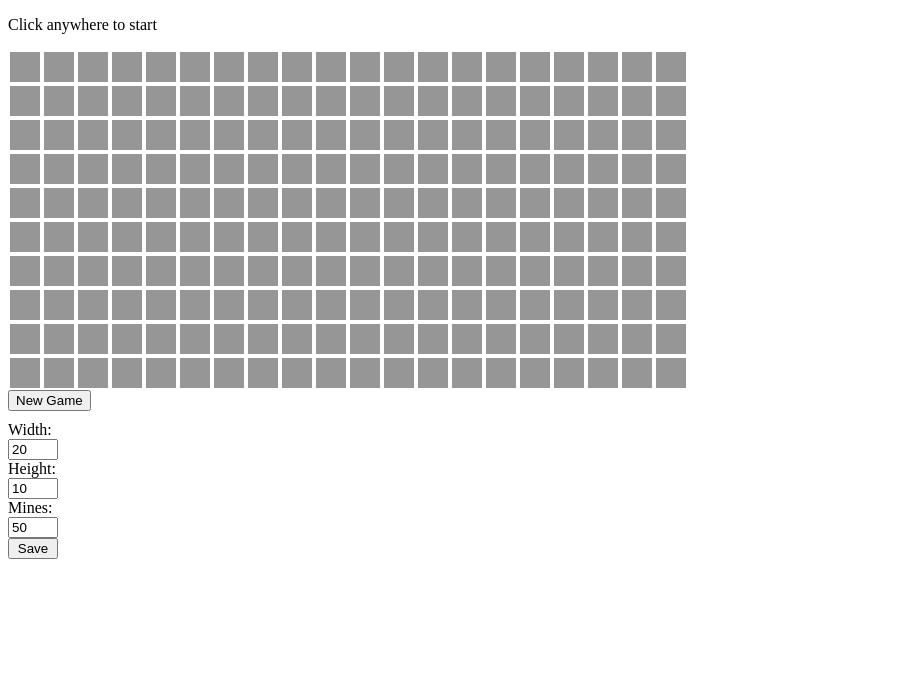
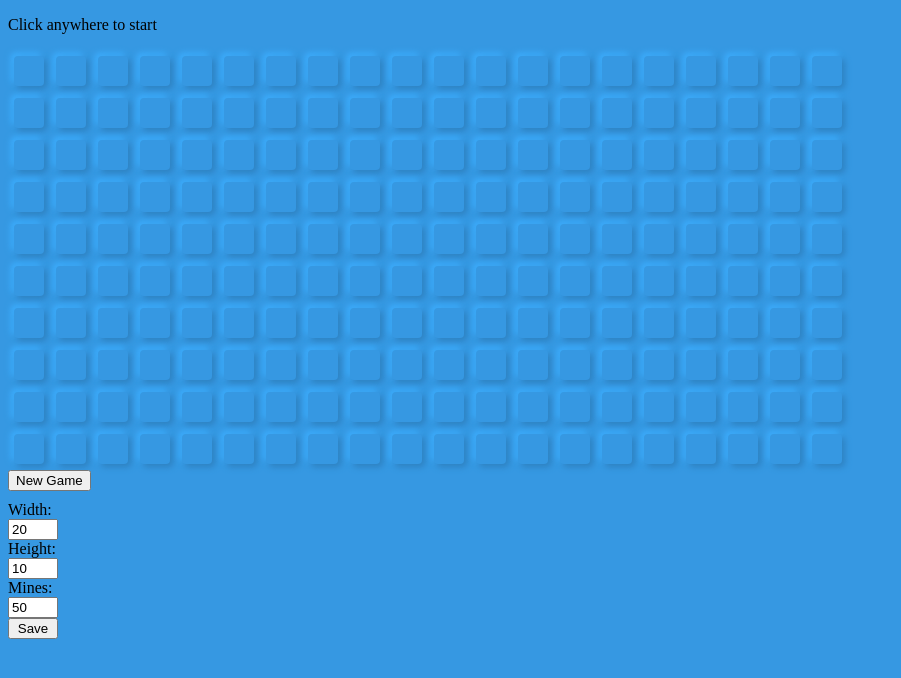
Before and after one commit to DevanTurtle7/react-minesweeper-redux, a React (Create React App) app: page / in a window 1280 px wide. Shown: the top 678 px of the page, without its empty margins (0-901 px from the left). Built offline with nearby package versions, Linux system fonts and the light colour scheme.

Commit message:
Stubbed themeing

```diff
--- a/src/components/tile.tsx
+++ b/src/components/tile.tsx
@@ -4,6 +4,7 @@ import {gameStateSetLoss} from 'redux/actions/game_state_actions';
 import {selectGameState} from 'redux/selectors/game_state_selectors';
 import {selectPreferences} from 'redux/selectors/preferences_selectors';
 import {
+  selectSurroundingTiles,
   selectTileFromPosition,
   selectTileIsSatisfied,
   selectTileNeighborsOpen,
@@ -73,20 +74,33 @@ const Tile = ({x, y}: {x: number; y: number}) => {
     }
   };
 
+  const getClassNames = ({prefix}: {prefix: string}): string => {
+    let classNames = prefix;
+
+    classNames += ` ${prefix}-${open ? 'open' : 'unopen'}`;
+
+    if (open && isMine) {
+      classNames += ` ${prefix}-mine`;
+    }
+
+    if (flagged) {
+      classNames += ` ${prefix}-flagged`;
+    }
+
+    if (overflagged) {
+      classNames += ` ${prefix}-overflagged`;
+    }
+
+    return classNames!;
+  };
+
   return (
     <div
-      className={`tile-clickbox ${clickable ? 'tile-clickbox-clickable' : ''}
-      }`}
+      className={getClassNames({prefix: 'tile-clickbox'})}
       onClick={onClick}
       onContextMenu={onRightClick}
     >
-      <div
-        className={`tile tile-${open ? 'open' : 'unopen'} ${
-          isMine ? 'tile-mine' : ''
-        } ${flagged ? 'tile-flagged' : ''}
-        ${overflagged ? 'tile-overflagged' : ''}
-        `}
-      >
+      <div className={getClassNames({prefix: 'tile'})}>
         {!isMine && open && mineCount > 0 && (
           <p className='tile-label unselectable'>{mineCount}</p>
         )}
--- a/src/styles/tile.scss
+++ b/src/styles/tile.scss
@@ -1,3 +1,38 @@
+$primary-color: #3698e2;
+$primary-shadow-dark: #2e81c0;
+$primary-shadow-light: #3eafff;
+
+$open-color: #6bbfff;
+$open-shadow-dark: #5ba2d9;
+$open-shadow-light: #7bdcff;
+
+$mine-color: #e23636;
+$mine-shadow-dark: #c02e2e;
+$mine-shadow-light: #ff3e3e;
+
+$flagged-color: #4ad96e;
+$flagged-shadow-dark: #3fb85e;
+$flagged-shadow-light: #55fa7f;
+
+$overflagged-color: #e6f575;
+$overflagged-shadow-dark: #c4d063;
+$overflagged-shadow-light: #ffff87;
+
+$transition-speed: 0.2s;
+
+body {
+  background: $primary-color;
+}
+
+@mixin neumorphism($background-color, $shadow-dark, $shadow-light) {
+  background: $background-color;
+  box-shadow: 3px 3px 6px $shadow-dark, -3px -3px 6px $shadow-light;
+}
+
+@mixin transitions() {
+  transition: background-color $transition-speed, box-shadow $transition-speed;
+}
+
 .tile {
   height: 100%;
   width: 100%;
@@ -5,25 +40,39 @@
   flex-flow: column;
   justify-content: center;
   align-items: center;
+  border-radius: 4px;
+  @include transitions();
 
   &-open {
-    background-color: rgb(215, 215, 215);
+    @include neumorphism($open-color, $open-shadow-dark, $open-shadow-light);
 
     &.tile-mine {
-      background-color: red;
+      @include neumorphism($mine-color, $mine-shadow-dark, $mine-shadow-light);
     }
   }
 
   &-unopen {
-    background-color: rgb(150, 150, 150);
+    @include neumorphism(
+      $primary-color,
+      $primary-shadow-dark,
+      $primary-shadow-light
+    );
   }
 
   &-flagged {
-    background-color: green;
+    @include neumorphism(
+      $flagged-color,
+      $flagged-shadow-dark,
+      $flagged-shadow-light
+    );
   }
 
   &-overflagged {
-    background-color: rgba(255, 0, 0, 0.5);
+    @include neumorphism(
+      $overflagged-color,
+      $overflagged-shadow-dark,
+      $overflagged-shadow-light
+    );
   }
 }
 
@@ -35,10 +84,29 @@
 .tile-clickbox {
   height: 30px;
   width: 30px;
-  padding: 2px;
+  padding: 6px;
+  border-radius: 4px;
+  @include transitions();
+  background-clip: padding-box;
 
   &-clickable:hover {
     cursor: pointer;
     opacity: 0.75;
   }
+
+  &-open {
+    background-color: $open-color;
+
+    &.tile-clickbox-mine {
+      background-color: $mine-color;
+    }
+  }
+
+  &-flagged {
+    background-color: $flagged-color;
+  }
+
+  &-overflagged {
+    background-color: $overflagged-color;
+  }
 }
```
